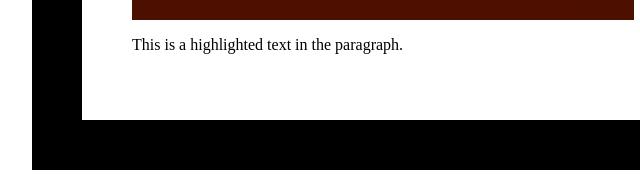
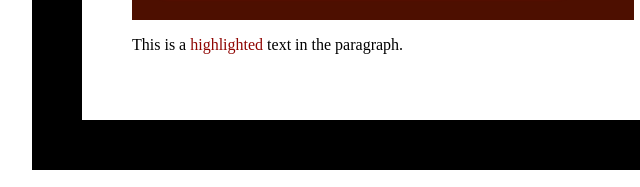
Before and after one commit to Makino2002/SET2025, a plain HTML site: page exercise3/index.html in a window 1280 px wide. Shown: the part 1014-1201 px from the top of the page, 258-898 px from the left. Drawn offline with Linux system fonts and the light colour scheme.

Commit message:
fix exercise 1,2,3

```diff
--- a/exercise3/index.html
+++ b/exercise3/index.html
@@ -2,7 +2,7 @@
 <html lang="en">
   <head>
     <meta charset="UTF-8" />
-    <title>Rothko Painting.</title>
+    <title>Exercises 3</title>
     <link rel="stylesheet" href="styles.css" />
   </head>
   <body>
--- a/exercise3/styles.css
+++ b/exercise3/styles.css
@@ -4,7 +4,7 @@
   height: 600px;
   padding: 1px;
 }
-.spans {
+span {
   color: #8f0401;
 }
 .frame {
```
Also changed, not shown: exercise1/index.html (+1 -1 lines), exercise2/index.html (+1 -1 lines), exercise1/styles.css (deleted).
